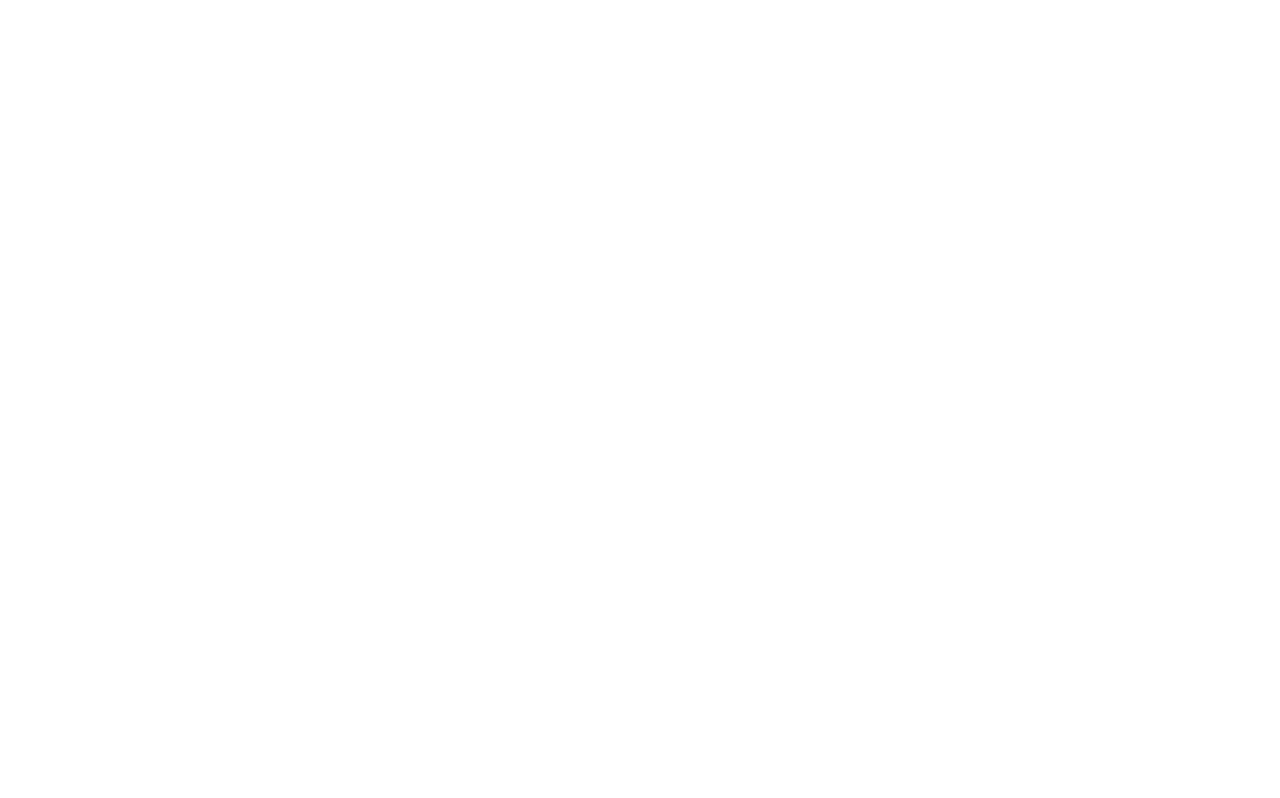
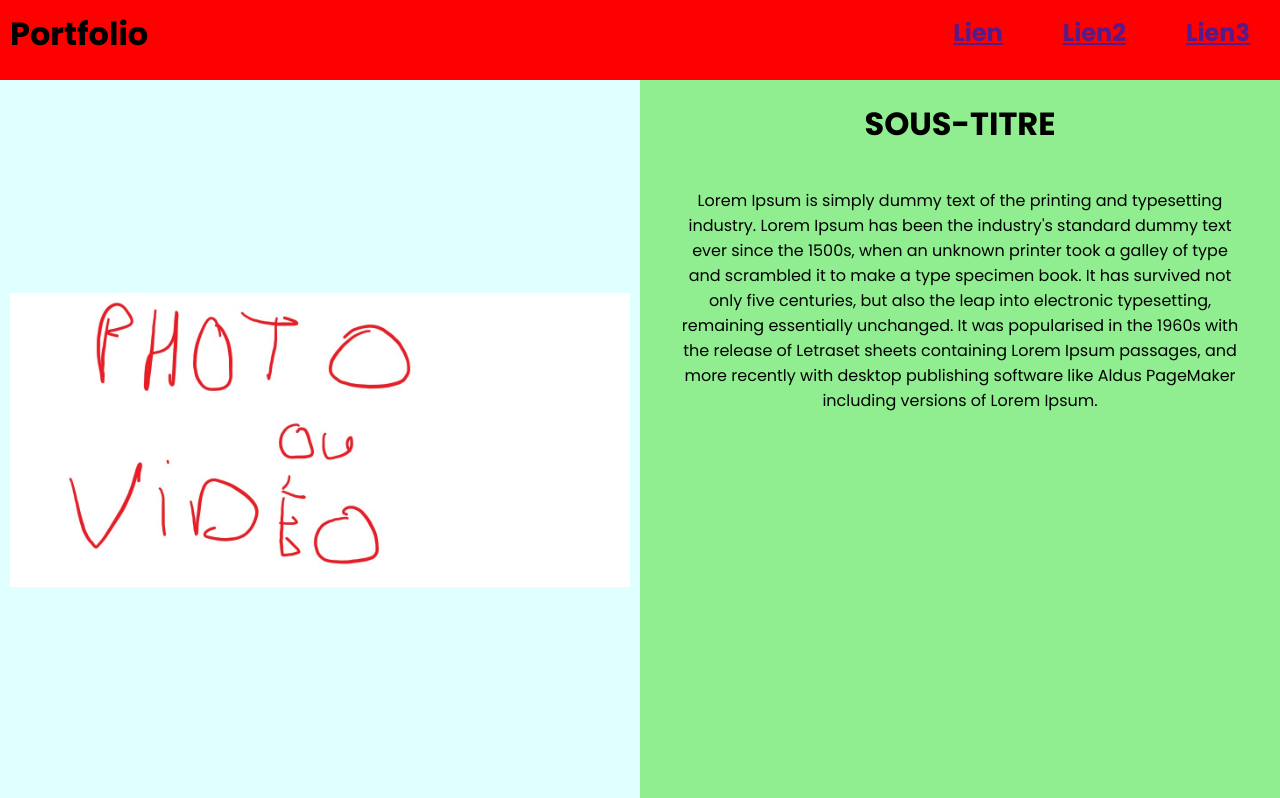
Before and after one commit to MaloDaHood/Portfolio, a plain HTML site: page index.html in a window 1280 px wide. Shown: the top 798 px of the page. Drawn offline with Linux system fonts and the light colour scheme.

Commit message:
forme base

```diff
--- /dev/null
+++ b/CSS/index.css
@@ -0,0 +1,75 @@
+@import url('https://fonts.googleapis.com/css?family=Poppins:200,300,400,500,600,700,800,900&display=swap');
+
+* {
+    margin: 0;
+    padding: 0;
+    box-sizing: border-box;
+    font-family: 'Poppins', sans-serif;
+}
+
+.header {
+    background-color: red;
+    width: 100%;
+    height: 10vh;
+    display: flex;
+}
+
+.header .titre {
+    padding: 10px 10px;
+    width: fit-content;
+}
+
+.header .menu {
+    position: absolute;
+    right: 0;
+    display: flex;
+}
+
+.header .menu .lien {
+    padding: 15px 30px;
+    width: fit-content;
+}
+
+.presentation {
+    display: flex;
+    width: 100%;
+    height: 90vh;
+}
+
+.presentation .photo {
+    background-color: lightcyan;
+    width: 50%;
+    padding: 10px;
+    display: flex;
+    align-items: center;
+}
+
+.presentation .photo img {
+    width: 100%;
+}
+
+.presentation .texte {
+    background-color: lightgreen;
+    width: 50%;
+    padding: 10px;
+}
+
+.presentation .texte .sous_titre {
+    text-align: center;
+    padding: 10px;
+}
+
+.presentation .texte p {
+    text-align: center;
+    padding: 30px;
+}
+
+.sites {
+    width: 100%;
+    height: 100vh;
+}
+
+.sites .frame {
+    width: 50%;
+    height: 100%;
+}
--- a/index.html
+++ b/index.html
@@ -1,9 +1,43 @@
 <!DOCTYPE html>
-<html>
+<html lang="fr">
     <head>
-
+        <meta name="viewport" content="width=device-width, initial-scale=1.0">
+        <meta charset="UTF-8">
+        <title>Malo-MR</title>
+        <link rel="stylesheet" href="CSS/index.css">
+        <link rel="shortcut icon" type="image/x-icon" href="">
     </head>
     <body>
-
+        <div class="header">
+            <h1 class="titre">Portfolio</h1>
+            <div class="menu">
+                <h2 class="lien"><a href="">Lien</a></h2>
+                <h2 class="lien"><a href="">Lien2</a></h2>
+                <h2 class="lien"><a href="">Lien3</a></h2>
+            </div>
+        </div>
+        <div class="presentation">
+            <div class="photo">
+                <img src="images/placeholder.jpg"/>
+            </div>
+            <div class="texte">
+                <h1 class="sous_titre">SOUS-TITRE</h1>
+                <p>
+                    Lorem Ipsum is simply dummy text of the printing and
+                    typesetting industry. Lorem Ipsum has been the industry's
+                    standard dummy text ever since the 1500s, when an unknown
+                    printer took a galley of type and scrambled it to make a
+                    type specimen book. It has survived not only five centuries,
+                    but also the leap into electronic typesetting, remaining
+                    essentially unchanged. It was popularised in the 1960s with
+                    the release of Letraset sheets containing Lorem Ipsum passages,
+                    and more recently with desktop publishing software like Aldus
+                    PageMaker including versions of Lorem Ipsum.
+                </p>
+            </div>
+        </div>
+        <div class="sites">
+            <iframe class="frame" src="test/test.html"></iframe>
+        </div>
     </body>
 </html>
--- /dev/null
+++ b/test/test.html
@@ -0,0 +1,37 @@
+<!DOCTYPE html>
+<html lang="fr">
+    <head>
+        <meta name="viewport" content="width=device-width, initial-scale=1.0">
+        <meta charset="UTF-8">
+        <title>Malo-MR</title>
+        <link rel="stylesheet" href="CSS/index.css">
+        <link rel="shortcut icon" type="image/x-icon" href="">
+    </head>
+    <body>
+        putepute</br>
+        pute</br>
+        pute</br>
+        pute</br>
+        putepute</br>
+        pute</br>
+        pute</br>
+        pute</br>
+        pute</br>
+        pute</br>
+        pute</br>
+        pute</br>
+        pute</br>
+        pute</br>
+        pute</br>
+        pute</br>
+        pute</br>
+        pute</br>
+        pute</br>
+        pute</br>
+        pute</br>
+        pute</br>
+        pute</br>
+        pute</br>
+        putepute</br>
+    </body>
+</html>
```
Also changed, not shown: images/man.png (added), images/placeholder.jpg (added).
